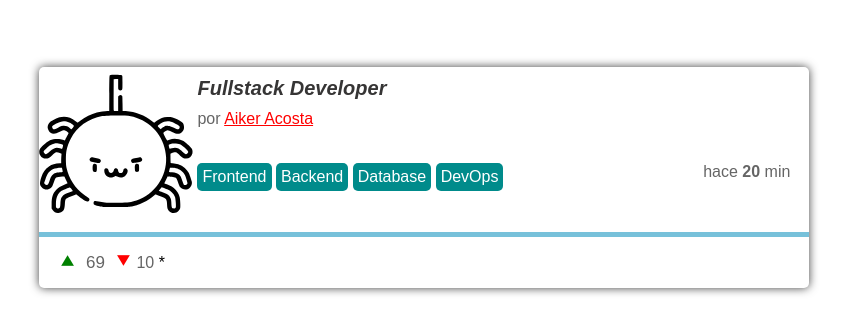
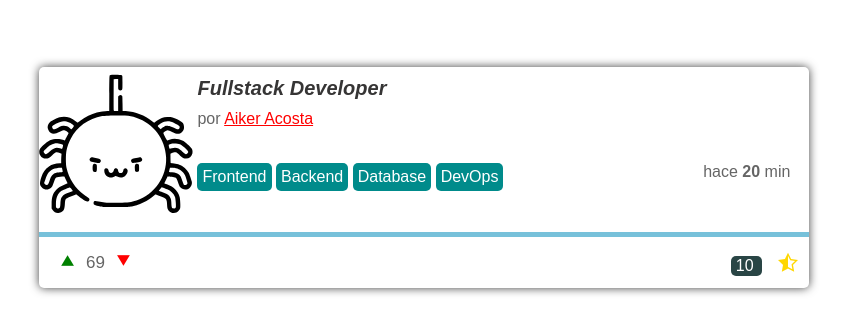
Before and after one commit to aikerary/PresentationCard, a plain HTML site: page index.html in a window 1280 px wide. Shown: the part 223-556 px from the top of the page, without its empty margins (216-1063 px from the left). Drawn offline with Linux system fonts and the light colour scheme; files whose address does not match are found by name.

Commit message:
Finishing the layout

```diff
--- a/css/style.css
+++ b/css/style.css
@@ -22,6 +22,7 @@ p {
   /* box shadow */
   box-shadow: 0px 0px 10px 0px rgba(0, 0, 0, 0.75);
   border-radius: 5px;
+  position: relative;
 }
 
 /* Section of Main */
@@ -132,8 +133,26 @@ p {
 
 .card .end .rating{
     display: inline-block;
+    position: absolute;
+    right: 1px;
+    margin-top: 15px;
 }
 
 .card .end .rating p{
     display: inline-block;
+    color: white;
+    background-color: rgb(41, 69, 69);
+    padding: 1px 5px;
+    padding-right: 8px;
+    border-radius: 5px;
+    margin-right: 12px;
 }
+
+.card .end .rating span::after{
+    font-family: "iconitos";
+    content: "\e9d8";
+    font-size: 20px;
+    color: gold;
+    display: inline-block;
+    margin-right: 10px;
+}
--- a/index.html
+++ b/index.html
@@ -31,7 +31,7 @@
             </section>
             <section class="rating">
                 <p>10</p>
-                <span>*</span>
+                <span></span>
             </section>
         </footer>
     </section>
```
